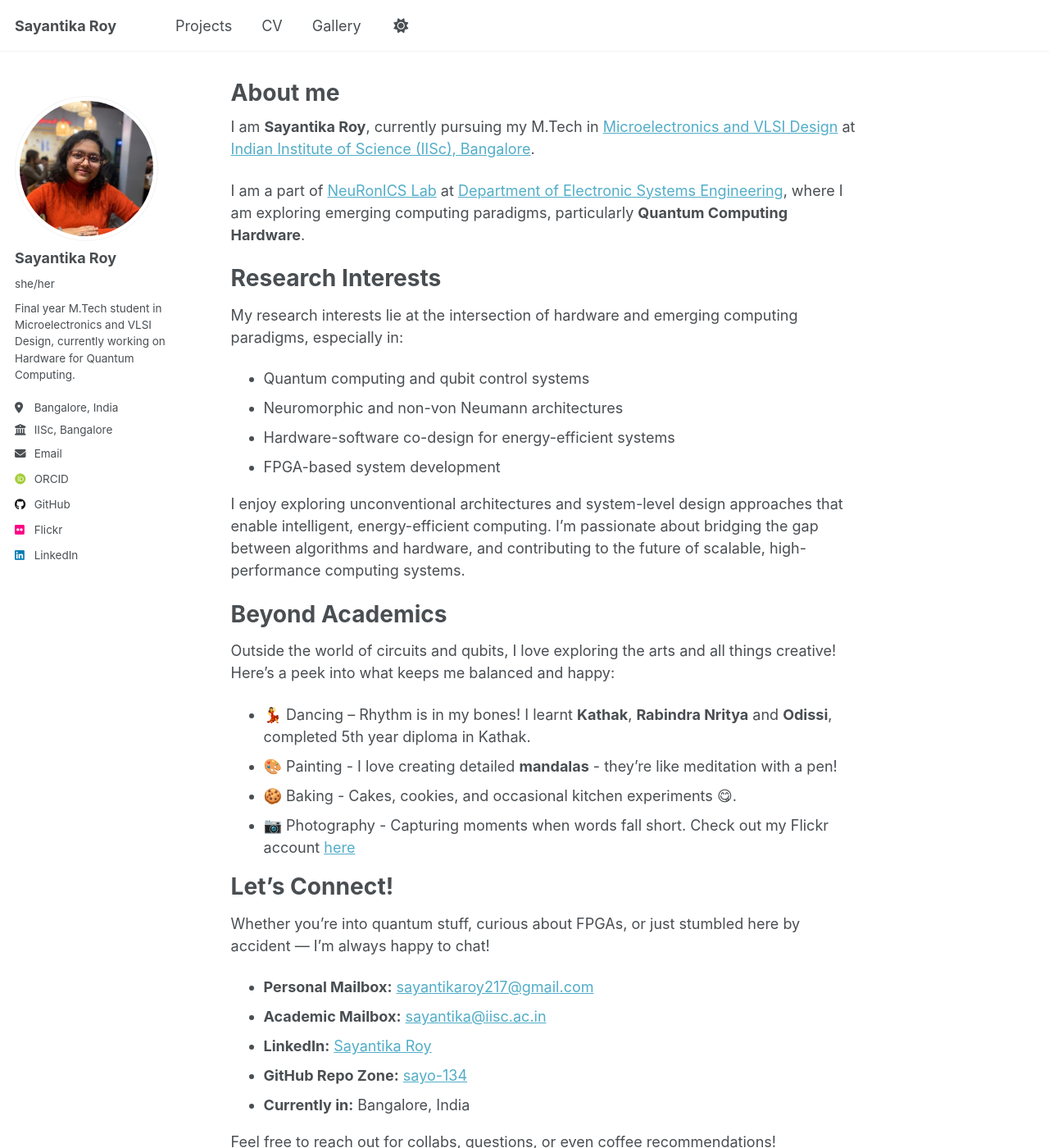
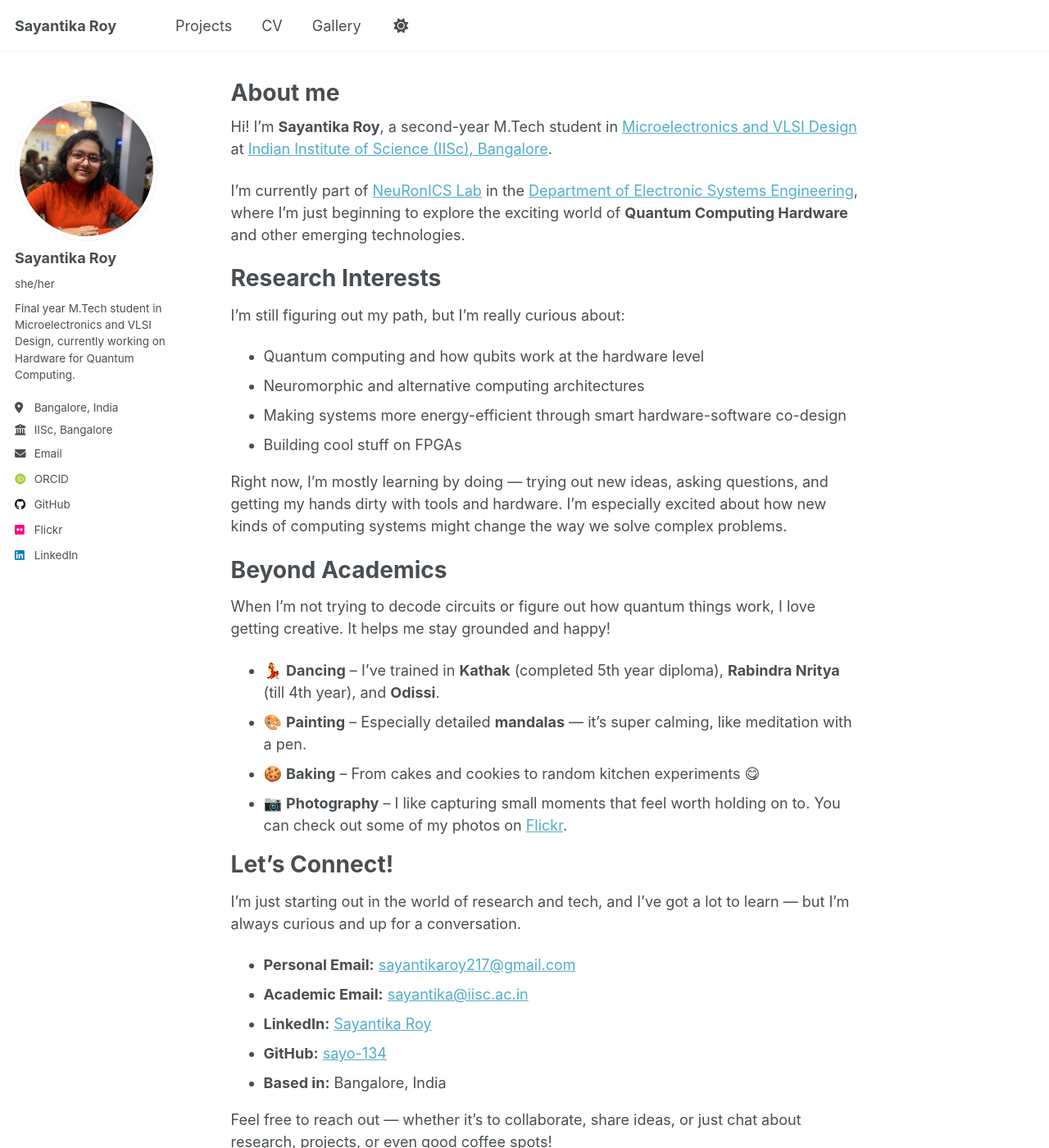
Before and after one commit to sayo-134/sayantika-roy.github.io, a Jekyll site: the page built from _pages/about.md, in a window 1280 px wide and 1400 px high. Shown: the whole window at 82% size. Built offline with Jekyll 4.4.1, drawn with Linux system fonts in a browser that asks for light colours; emoji names are drawn with the system emoji font; some web fonts are replaced.

Commit message:
edited about.md

```diff
--- a/_pages/about.md
+++ b/_pages/about.md
@@ -9,38 +9,38 @@ redirect_from:
 
 {% include base_path %}
 
-I am **Sayantika Roy**, currently pursuing my M.Tech in [Microelectronics and VLSI Design](https://microelectronics-eecs.iisc.ac.in/) at [Indian Institute of Science (IISc), Bangalore](https://iisc.ac.in/).
+Hi! I'm **Sayantika Roy**, a second-year M.Tech student in [Microelectronics and VLSI Design](https://microelectronics-eecs.iisc.ac.in/) at [Indian Institute of Science (IISc), Bangalore](https://iisc.ac.in/).
 
-I am a part of [NeuRonICS Lab](https://labs.dese.iisc.ac.in/neuronics/) at [Department of Electronic Systems Engineering](https://dese.iisc.ac.in/), where I am exploring emerging computing paradigms, particularly **Quantum Computing Hardware**.
+I'm currently part of [NeuRonICS Lab](https://labs.dese.iisc.ac.in/neuronics/) in the [Department of Electronic Systems Engineering](https://dese.iisc.ac.in/), where I'm just beginning to explore the exciting world of **Quantum Computing Hardware** and other emerging technologies.
 
 Research Interests
 =====
-My research interests lie at the intersection of hardware and emerging computing paradigms, especially in:
+I'm still figuring out my path, but I'm really curious about:
 
-- Quantum computing and qubit control systems
-- Neuromorphic and non-von Neumann architectures
-- Hardware-software co-design for energy-efficient systems
-- FPGA-based system development
+- Quantum computing and how qubits work at the hardware level
+- Neuromorphic and alternative computing architectures
+- Making systems more energy-efficient through smart hardware-software co-design
+- Building cool stuff on FPGAs
 
-I enjoy exploring unconventional architectures and system-level design approaches that enable intelligent, energy-efficient computing. I’m passionate about bridging the gap between algorithms and hardware, and contributing to the future of scalable, high-performance computing systems.
+Right now, I'm mostly learning by doing — trying out new ideas, asking questions, and getting my hands dirty with tools and hardware. I’m especially excited about how new kinds of computing systems might change the way we solve complex problems.
 
 Beyond Academics
 =====
-Outside the world of circuits and qubits, I love exploring the arts and all things creative! Here’s a peek into what keeps me balanced and happy:
-* :dancer: Dancing – Rhythm is in my bones! I learnt **Kathak**, **Rabindra Nritya** and **Odissi**, completed 5th year diploma in Kathak.
-* 🎨 Painting - I love creating detailed **mandalas** - they’re like meditation with a pen!
-* :cookie: Baking - Cakes, cookies, and occasional kitchen experiments :yum:.
-* :camera: Photography - Capturing moments when words fall short. Check out my Flickr account [here](https://www.flickr.com/photos/sayantikaroy217)
+When I’m not trying to decode circuits or figure out how quantum things work, I love getting creative. It helps me stay grounded and happy!
 
+* :dancer: **Dancing** – I’ve trained in **Kathak** (completed 5th year diploma), **Rabindra Nritya** (till 4th year), and **Odissi**.
+* 🎨 **Painting** – Especially detailed **mandalas** — it’s super calming, like meditation with a pen.
+* :cookie: **Baking** – From cakes and cookies to random kitchen experiments :yum:
+* :camera: **Photography** – I like capturing small moments that feel worth holding on to. You can check out some of my photos on [Flickr](https://www.flickr.com/photos/sayantikaroy217).
 
 Let's Connect!
 =====
-Whether you're into quantum stuff, curious about FPGAs, or just stumbled here by accident — I'm always happy to chat!
+I’m just starting out in the world of research and tech, and I’ve got a lot to learn — but I’m always curious and up for a conversation.
 
-- **Personal Mailbox:** [sayantikaroy217@gmail.com](mailto:sayantikaroy217@gmail.com)
-- **Academic Mailbox:** [sayantika@iisc.ac.in](mailto:sayantika@iisc.ac.in)
+- **Personal Email:** [sayantikaroy217@gmail.com](mailto:sayantikaroy217@gmail.com)
+- **Academic Email:** [sayantika@iisc.ac.in](mailto:sayantika@iisc.ac.in)
 - **LinkedIn:** [Sayantika Roy](https://linkedin.com/in/sayantika-roy-867141220)
-- **GitHub Repo Zone:** [sayo-134](https://github.com/sayo-134)
-- **Currently in:** Bangalore, India
+- **GitHub:** [sayo-134](https://github.com/sayo-134)
+- **Based in:** Bangalore, India
 
-Feel free to reach out for collabs, questions, or even coffee recommendations!
+Feel free to reach out — whether it’s to collaborate, share ideas, or just chat about research, projects, or even good coffee spots!
```
